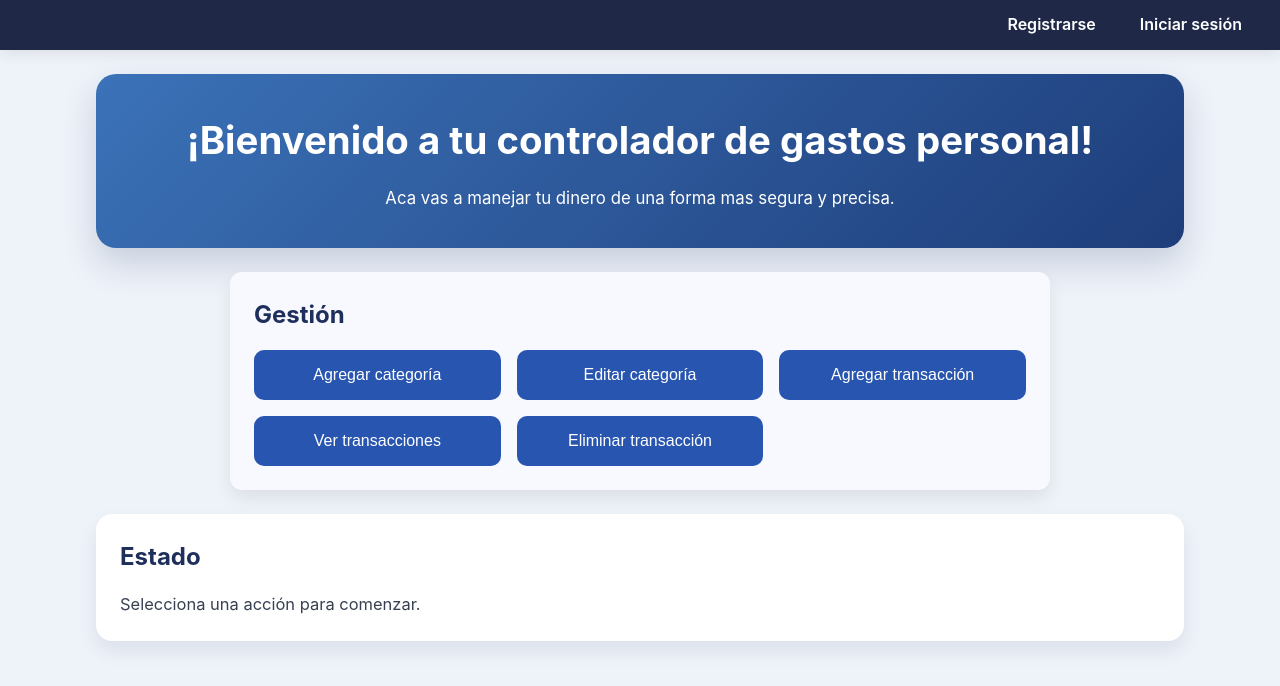
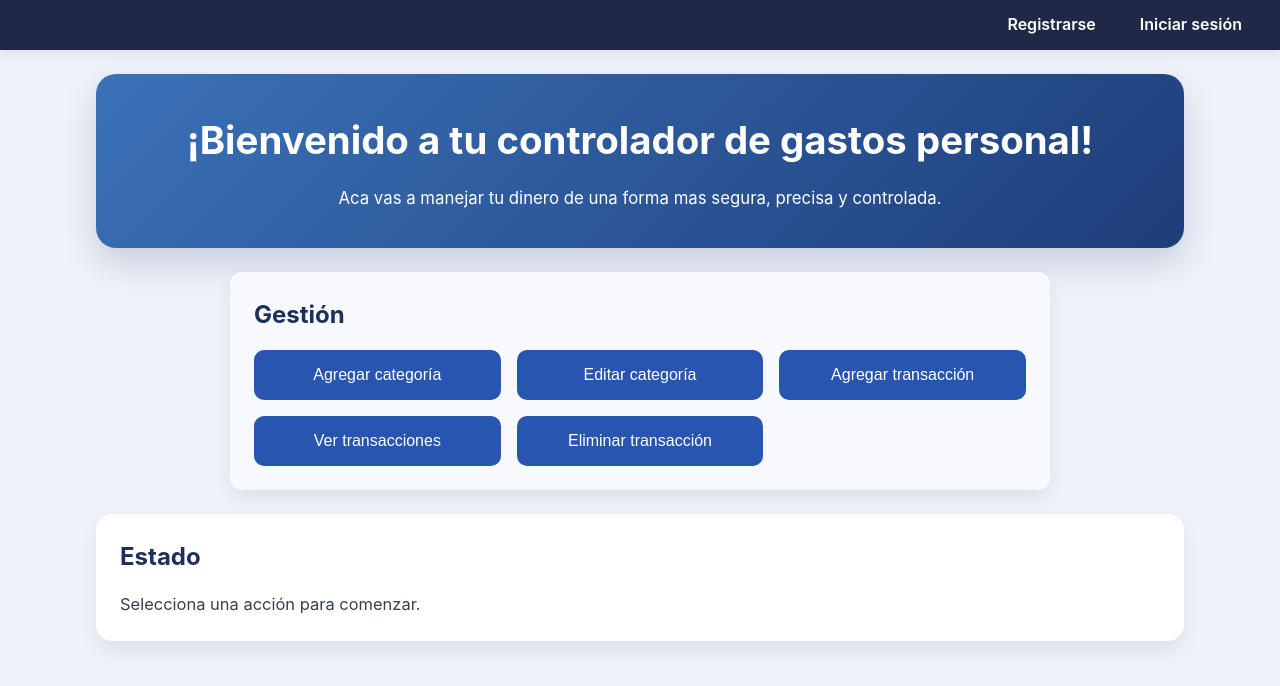
Before and after one commit to BautiCutini/programacion-final, a React (Create React App) app in the folder frontend/: page / in a window 1280 px wide. Shown: the top 686 px of the page. Built offline with nearby package versions, Linux system fonts and the light colour scheme.

Commit message:
style: hago la base de la pagina haciendo el index

```diff
--- a/frontend/src/App.js
+++ b/frontend/src/App.js
@@ -15,7 +15,7 @@ function App() {
       <main className="App-main">
         <section className="hero-section">
           <h1>¡Bienvenido a tu controlador de gastos personal!</h1>
-          <p>Aca vas a manejar tu dinero de una forma mas segura y precisa.</p>
+          <p>Aca vas a manejar tu dinero de una forma mas segura, precisa y controlada.</p>
         </section>
 
         <MainActions
```
